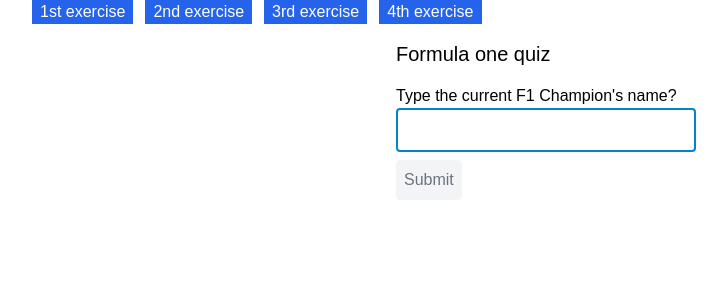
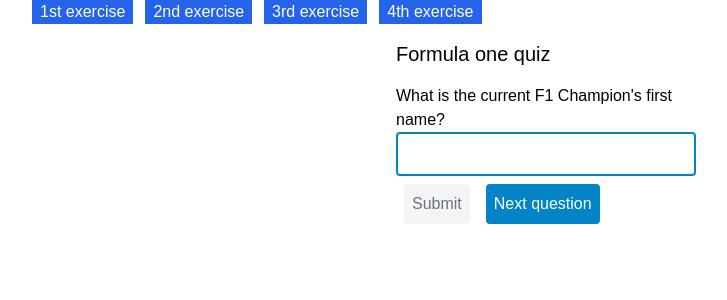
Before and after one commit to mihail-fomin/training-states, a Next.js app: page /4 in a window 1280 px wide. Shown: the top 300 px of the page, without its empty margins (94-821 px from the left). Built offline with nearby package versions, Linux system fonts and the light colour scheme.

Commit message:
added some logics

```diff
--- a/components/SendButton.js
+++ b/components/SendButton.js
@@ -5,7 +5,7 @@
 	const commonCn = `
 		cursor-pointer
 		rounded
-		inline-block p-2 my-2
+		inline-block p-2 m-2
 		text-white
 	   bg-sky-600
 		hover:bg-sky-700
--- a/pages/4.js
+++ b/pages/4.js
@@ -3,20 +3,34 @@
 import Container from '../components/Container'
 import { SendButton } from '../components/SendButton'
 
-
-const questions = [
-	{ id: 0, question: 'What is the current F1 Champion\'s first name?', rigthAnswer: 'Max' },
-	{ id: 1, question: 'Which year the first F1 race was held?', rigthAnswer: '1950' },
-	{ id: 2, question: 'How many F1 drivers managed to become world champoin for 7 times?', rigthAnswer: '2' },
+const questionList = [
+	{ id: 0, question: 'What is the current F1 Champion\'s first name?', rightAnswer: 'Max' },
+	{ id: 1, question: 'Which year the first F1 race was held?', rightAnswer: '1950' },
+	{ id: 2, question: 'How many F1 drivers managed to become a world champoin for 7 times?', rightAnswer: '2' },
 ]
-
 
 export default function Form() {
 	const [answer, setAnswer] = React.useState('');
 	const [error, setError] = React.useState(null);
 	const [status, setStatus] = React.useState('typing')
-	const [questionNumber, setQuestionNumber] = React.useState(1)
+	const [index, setIndex] = React.useState(0)
 
+
+	let item = questionList[index];
+
+	function submitForm(answer) {
+		return new Promise((resolve, reject) => {
+			setTimeout(() => {
+				let shouldError = answer.toLowerCase() !== item.rightAnswer;
+				console.log(item.rightAnswer);
+				if (shouldError) {
+					reject(new Error(`Good guess but wrong answer. Right answer - ${item.rightAnswer}`));
+				} else {
+					resolve();
+				}
+			}, 1500);
+		})
+	}
 	async function handleSubmit(event) {
 		event.preventDefault();
 		setStatus('submitting');
@@ -30,13 +44,17 @@
 		}
 	}
 
+
+
 	function onChange(event) {
 		setAnswer(event.target.value);
 	}
 
 	function handleNextClick() {
-		setQuestionNumber(questionNumber + 1);
+		setIndex(index + 1);
+		setAnswer('')
 	}
+
 
 	return (
 		<>
@@ -44,10 +62,7 @@
 				<MainMenu />
 				<div className='mx-auto w-[300px]'>
 					<h1 className='my-4 text-xl'>Formula one quiz</h1>
-
-					<p>
-						Type the current F1 Champion's name?
-					</p>
+					<p>{item.question}</p>
 					<form onSubmit={handleSubmit}>
 						<input
 							className='w-full p-2 border-2 rounded border-sky-600'
@@ -70,27 +85,16 @@
 								Nice one!
 							</p>
 						}
-						{status === 'success' &&
-							<button onClick={handleNextClick}>
-								Next question
-							</button>
-						}
+
+						<button
+							className='inline-block p-2 m-2 text-white rounded cursor-pointer bg-sky-600 hover:bg-sky-700'
+							onClick={handleNextClick}>
+							Next question
+						</button>
+
 					</form>
 				</div>
 			</Container>
 		</>
 	)
 }
-
-function submitForm(answer) {
-	return new Promise((resolve, reject) => {
-		setTimeout(() => {
-			let shouldError = answer.toLowerCase() !== 'max'
-			if (shouldError) {
-				reject(new Error('Good guess but wrong answer. Try again!'));
-			} else {
-				resolve();
-			}
-		}, 1500);
-	})
-}
```
